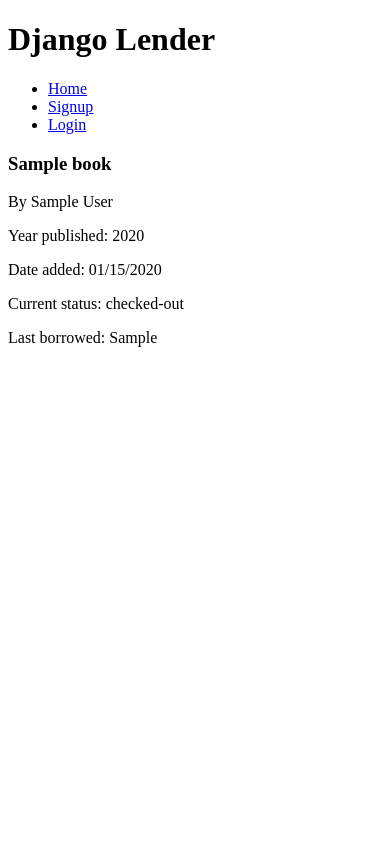
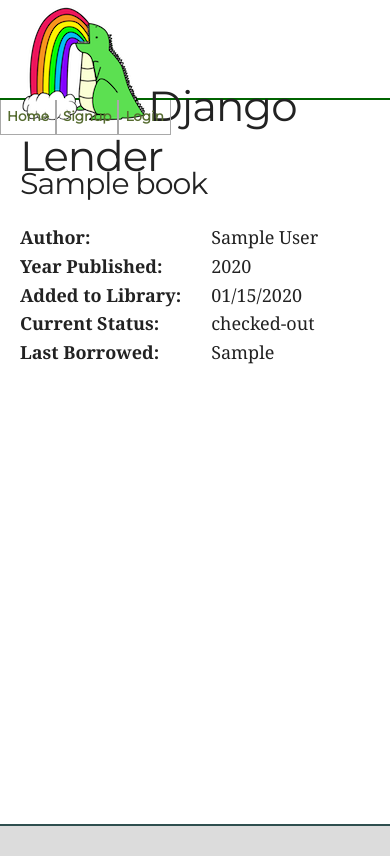
Before and after one commit to TheMiloAnderson/django_lender, a Django app: template books/templates/book_detail.html in a window 390 px wide. Before the commit the page ends 347 px from the top, so only its background shows below. Run offline with Django 3.2, Linux system fonts and the light colour scheme; the template is opened without the code that fills it: most values are stand-ins (such as "Sample title", 1, 10 or a date in 2020).

Commit message:
styled the site

```diff
--- a/books/templates/book_detail.html
+++ b/books/templates/book_detail.html
@@ -7,19 +7,27 @@
 {% block content %}
 <h3>{{ book.title }}</h3>
 
-<p>By {{ book.author }}
-</p>
-
-<p>Year published: {{ book.year }}
-</p>
-
-<p>Date added: {{ book.date_added|date:"SHORT_DATE_FORMAT" }}
-</p>
-
-<p>Current status: {{ book.status }}
-</p>
-
-<p>Last borrowed: {{ book.last_borrowed }}
-</p>
+<table class="detail">
+    <tr>
+        <td>Author:</td>
+        <td>{{ book.author }}</td>
+    </tr>
+    <tr>
+        <td>Year Published:</td>
+        <td>{{ book.year }}</td>
+    </tr>
+    <tr>
+        <td>Added to Library:</td>
+        <td>{{ book.date_added|date:"SHORT_DATE_FORMAT" }}</td>
+    </tr>
+    <tr>
+        <td>Current Status:</td>
+        <td>{{ book.status }}</td>
+    </tr>
+    <tr>
+        <td>Last Borrowed:</td>
+        <td>{{ book.last_borrowed }}</td>
+    </tr>
+</table>
 
 {% endblock content %}
--- a/django_lender_project/settings.py
+++ b/django_lender_project/settings.py
@@ -134,3 +134,4 @@
 # https://docs.djangoproject.com/en/2.1/howto/static-files/
 
 STATIC_URL = '/static/'
+STATIC_ROOT = os.path.join(BASE_DIR, 'static')
--- /dev/null
+++ b/django_lender_project/static/css/base.css
@@ -0,0 +1,56 @@
+header, nav, footer, main h2, main h3, main h4 {
+    font-family: 'Montserrat', sans-serif;
+}
+header, footer {
+    padding: 0px 20px;
+}
+main {
+    padding: 20px;
+    font-family: Georgia, 'Times New Roman', Times, serif;
+}
+main h3 {
+    font-size: 2em;
+}
+nav ul li {
+    list-style-type: none;
+    margin: 0px;
+}
+nav ul li a {
+    display: block;
+    margin: 0px;
+    padding: 5px;
+    padding-left: 20px;
+    border: 1px solid darkgrey;
+    border-top: none;
+    color: darkolivegreen;
+    text-decoration: none;
+    font-weight: bold;
+    font-size: 1.2em;
+}
+nav ul li a:hover {
+    background-color: greenyellow;
+    color: darkorange;
+}
+header {
+    border-bottom: 2px solid darkgreen;
+}
+main p, main table td {
+    font-size: 1.2em;
+}
+main a {
+    color: darkslategray;
+}
+main a:hover {
+    color: darkorange;
+}
+main table thead {
+    font-weight: bold;
+}
+main table td {
+    padding-right: 30px;
+}
+footer {
+    border-top: 2px solid darkslategray;
+    background-color: gainsboro;
+    height: 30px;
+}
--- /dev/null
+++ b/django_lender_project/static/css/layout.css
@@ -0,0 +1,55 @@
+/* Inspired by bitsofco.de/holy-grail-layout-css-grid */
+
+header { grid-area: header; }
+nav { grid-area: nav; }
+main { grid-area: main; }
+footer { grid-area: footer; }
+
+body {
+    display: grid;
+    grid-template-areas:    "header header"
+                            "nav main"
+                            "footer footer";
+    grid-template-columns: 200px 1fr;
+    grid-template-rows: 160px 1fr 30px;
+    min-height: 100vh;
+}
+
+header h5 {
+    float: right;
+}
+main {
+    padding-top: 14px;
+}
+
+
+@media screen and (max-width: 800px) {
+    body {
+        grid-template-areas:    "header"
+                                "nav"
+                                "main"
+                                "footer";
+        grid-template-columns: 100%;
+        grid-template-rows: 100px 50px 1fr 20px;
+    }
+    h1 {
+        font-size: 2.8em;
+    }
+    h4 {
+        font-size: 1.6em;
+    }
+    h5 {
+        font-size: 1.2em;
+    }
+    nav ul li a {
+        float: left;
+        font-size: .9em;
+        padding: 6px;
+    }
+    nav #auth-nav {
+        margin-top: -100%;
+    }
+    nav #auth-nav a {
+        float: right;
+    }
+}
--- /dev/null
+++ b/django_lender_project/static/css/module.css
@@ -0,0 +1,6 @@
+header h1:before {
+    content: url('/static/assets/dino.png');
+}
+main table.detail tr td:nth-child(1) {
+    font-weight: bold;
+}
--- /dev/null
+++ b/django_lender_project/static/css/skeleton.css
@@ -0,0 +1,403 @@
+/*
+* Skeleton V2.0.4
+* Copyright 2014, Dave Gamache
+* www.getskeleton.com
+* Free to use under the MIT license.
+* http://www.opensource.org/licenses/mit-license.php
+* 12/29/2014
+*/
+
+
+/* Table of contents
+––––––––––––––––––––––––––––––––––––––––––––––––––
+- Grid
+- Base Styles
+- Typography
+- Links
+- Buttons
+- Forms
+- Lists
+- Code
+- Tables
+- Spacing
+- Utilities
+- Clearing
+- Media Queries
+*/
+
+
+/* Grid
+–––––––––––––––––––––––––––––––––––––––––––––––––– */
+.container {
+    position: relative;
+    width: 100%;
+    max-width: 1200px;
+    margin: 0 auto;
+    padding: 0 20px;
+    box-sizing: border-box; }
+  .column,
+  .columns {
+    width: 100%;
+    float: left;
+    box-sizing: border-box; }
+
+  /* For devices larger than 400px */
+  @media (min-width: 400px) {
+    .container {
+      width: 85%;
+      padding: 0; }
+  }
+
+  /* For devices larger than 550px */
+  @media (min-width: 550px) {
+    .container {
+      width: 80%; }
+    .column,
+    .columns {
+      margin-left: 4%; }
+    .column:first-child,
+    .columns:first-child {
+      margin-left: 0; }
+
+    .one.column,
+    .one.columns                    { width: 4.66666666667%; }
+    .two.columns                    { width: 13.3333333333%; }
+    .three.columns                  { width: 22%;            }
+    .four.columns                   { width: 30.6666666667%; }
+    .five.columns                   { width: 39.3333333333%; }
+    .six.columns                    { width: 48%;            }
+    .seven.columns                  { width: 56.6666666667%; }
+    .eight.columns                  { width: 65.3333333333%; }
+    .nine.columns                   { width: 74.0%;          }
+    .ten.columns                    { width: 82.6666666667%; }
+    .eleven.columns                 { width: 91.3333333333%; }
+    .twelve.columns                 { width: 100%; margin-left: 0; }
+
+    .one-third.column               { width: 30.6666666667%; }
+    .two-thirds.column              { width: 65.3333333333%; }
+
+    .one-half.column                { width: 48%; }
+
+    /* Offsets */
+    .offset-by-one.column,
+    .offset-by-one.columns          { margin-left: 8.66666666667%; }
+    .offset-by-two.column,
+    .offset-by-two.columns          { margin-left: 17.3333333333%; }
+    .offset-by-three.column,
+    .offset-by-three.columns        { margin-left: 26%;            }
+    .offset-by-four.column,
+    .offset-by-four.columns         { margin-left: 34.6666666667%; }
+    .offset-by-five.column,
+    .offset-by-five.columns         { margin-left: 43.3333333333%; }
+    .offset-by-six.column,
+    .offset-by-six.columns          { margin-left: 52%;            }
+    .offset-by-seven.column,
+    .offset-by-seven.columns        { margin-left: 60.6666666667%; }
+    .offset-by-eight.column,
+    .offset-by-eight.columns        { margin-left: 69.3333333333%; }
+    .offset-by-nine.column,
+    .offset-by-nine.columns         { margin-left: 78.0%;          }
+    .offset-by-ten.column,
+    .offset-by-ten.columns          { margin-left: 86.6666666667%; }
+    .offset-by-eleven.column,
+    .offset-by-eleven.columns       { margin-left: 95.3333333333%; }
+
+    .offset-by-one-third.column,
+    .offset-by-one-third.columns    { margin-left: 34.6666666667%; }
+    .offset-by-two-thirds.column,
+    .offset-by-two-thirds.columns   { margin-left: 69.3333333333%; }
+
+    .offset-by-one-half.column,
+    .offset-by-one-half.columns     { margin-left: 52%; }
+
+  }
+
+
+  /* Base Styles
+  –––––––––––––––––––––––––––––––––––––––––––––––––– */
+  /* NOTE
+  html is set to 62.5% so that all the REM measurements throughout Skeleton
+  are based on 10px sizing. So basically 1.5rem = 15px :) */
+  html {
+    font-size: 62.5%; }
+  body {
+    font-size: 1.5em; /* currently ems cause chrome bug misinterpreting rems on body element */
+    line-height: 1.6;
+    font-weight: 400;
+    font-family: "Raleway", "HelveticaNeue", "Helvetica Neue", Helvetica, Arial, sans-serif;
+    color: #222; }
+
+
+  /* Typography
+  –––––––––––––––––––––––––––––––––––––––––––––––––– */
+  h1, h2, h3, h4, h5, h6 {
+    margin-top: 0;
+    margin-bottom: 2rem;
+    font-weight: 300; }
+  h1 { font-size: 4.0rem; line-height: 1.2;  letter-spacing: -.1rem;}
+  h2 { font-size: 3.6rem; line-height: 1.25; letter-spacing: -.1rem; }
+  h3 { font-size: 3.0rem; line-height: 1.3;  letter-spacing: -.1rem; }
+  h4 { font-size: 2.4rem; line-height: 1.35; letter-spacing: -.08rem; }
+  h5 { font-size: 1.8rem; line-height: 1.5;  letter-spacing: -.05rem; }
+  h6 { font-size: 1.5rem; line-height: 1.6;  letter-spacing: 0; }
+
+  /* Larger than phablet */
+  @media (min-width: 550px) {
+    h1 { font-size: 5.0rem; }
+    h2 { font-size: 4.2rem; }
+    h3 { font-size: 3.6rem; }
+    h4 { font-size: 3.0rem; }
+    h5 { font-size: 2.4rem; }
+    h6 { font-size: 1.5rem; }
+  }
+
+  p {
+    margin-top: 0; }
+
+
+  /* Links
+  –––––––––––––––––––––––––––––––––––––––––––––––––– */
+  a {
+    color: #1EAEDB; }
+  a:hover {
+    color: #0FA0CE; }
+
+
+  /* Buttons
+  –––––––––––––––––––––––––––––––––––––––––––––––––– */
+  .button,
+  button,
+  input[type="submit"],
+  input[type="reset"],
+  input[type="button"] {
+    display: inline-block;
+    height: 38px;
+    padding: 0 30px;
+    color: #555;
+    text-align: center;
+    font-size: 11px;
+    font-weight: 600;
+    line-height: 38px;
+    letter-spacing: .1rem;
+    text-transform: uppercase;
+    text-decoration: none;
+    white-space: nowrap;
+    background-color: transparent;
+    border-radius: 4px;
+    border: 1px solid #bbb;
+    cursor: pointer;
+    box-sizing: border-box; }
+  .button:hover,
+  button:hover,
+  input[type="submit"]:hover,
+  input[type="reset"]:hover,
+  input[type="button"]:hover,
+  .button:focus,
+  button:focus,
+  input[type="submit"]:focus,
+  input[type="reset"]:focus,
+  input[type="button"]:focus {
+    color: #333;
+    border-color: #888;
+    outline: 0; }
+  .button.button-primary,
+  button.button-primary,
+  input[type="submit"].button-primary,
+  input[type="reset"].button-primary,
+  input[type="button"].button-primary {
+    color: #FFF;
+    background-color: #33C3F0;
+    border-color: #33C3F0; }
+  .button.button-primary:hover,
+  button.button-primary:hover,
+  input[type="submit"].button-primary:hover,
+  input[type="reset"].button-primary:hover,
+  input[type="button"].button-primary:hover,
+  .button.button-primary:focus,
+  button.button-primary:focus,
+  input[type="submit"].button-primary:focus,
+  input[type="reset"].button-primary:focus,
+  input[type="button"].button-primary:focus {
+    color: #FFF;
+    background-color: #1EAEDB;
+    border-color: #1EAEDB; }
+
+
+  /* Forms
+  –––––––––––––––––––––––––––––––––––––––––––––––––– */
+  input[type="email"],
+  input[type="number"],
+  input[type="search"],
+  input[type="text"],
+  input[type="tel"],
+  input[type="url"],
+  input[type="password"],
+  textarea,
+  select {
+    height: 38px;
+    padding: 6px 10px; /* The 6px vertically centers text on FF, ignored by Webkit */
+    background-color: #fff;
+    border: 1px solid #D1D1D1;
+    border-radius: 4px;
+    box-shadow: none;
+    box-sizing: border-box; }
+  /* Removes awkward default styles on some inputs for iOS */
+  input[type="email"],
+  input[type="number"],
+  input[type="search"],
+  input[type="text"],
+  input[type="tel"],
+  input[type="url"],
+  input[type="password"],
+  textarea {
+    -webkit-appearance: none;
+       -moz-appearance: none;
+            appearance: none; }
+  textarea {
+    min-height: 65px;
+    padding-top: 6px;
+    padding-bottom: 6px; }
+  input[type="email"]:focus,
+  input[type="number"]:focus,
+  input[type="search"]:focus,
+  input[type="text"]:focus,
+  input[type="tel"]:focus,
+  input[type="url"]:focus,
+  input[type="password"]:focus,
+  textarea:focus,
+  select:focus {
+    border: 1px solid #33C3F0;
+    outline: 0; }
+  label,
+  legend {
+    display: block;
+    margin-bottom: .5rem;
+    font-weight: 600; }
+  fieldset {
+    padding: 0;
+    border-width: 0; }
+  input[type="checkbox"],
+  input[type="radio"] {
+    display: inline; }
+  label > .label-body {
+    display: inline-block;
+    margin-left: .5rem;
+    font-weight: normal; }
+
+
+  /* Lists
+  –––––––––––––––––––––––––––––––––––––––––––––––––– */
+  ul {
+    list-style: circle inside; }
+  ol {
+    list-style: decimal inside; }
+  ol, ul {
+    padding-left: 0;
+    margin-top: 0; }
+  ul ul,
+  ul ol,
+  ol ol,
+  ol ul {
+    margin: 1.5rem 0 1.5rem 3rem;
+    font-size: 90%; }
+  li {
+    margin-bottom: 1rem; }
+
+
+  /* Code
+  –––––––––––––––––––––––––––––––––––––––––––––––––– */
+  code {
+    padding: .2rem .5rem;
+    margin: 0 .2rem;
+    font-size: 90%;
+    white-space: nowrap;
+    background: #F1F1F1;
+    border: 1px solid #E1E1E1;
+    border-radius: 4px; }
+  pre > code {
+    display: block;
+    padding: 1rem 1.5rem;
+    white-space: pre; }
+
+
+  /* Spacing
+  –––––––––––––––––––––––––––––––––––––––––––––––––– */
+  button,
+  .button {
+    margin-bottom: 1rem; }
+  input,
+  textarea,
+  select,
+  fieldset {
+    margin-bottom: 1.5rem; }
+  pre,
+  blockquote,
+  dl,
+  figure,
+  table,
+  p,
+  ul,
+  ol,
+  form {
+    margin-bottom: 2.5rem; }
+
+
+  /* Utilities
+  –––––––––––––––––––––––––––––––––––––––––––––––––– */
+  .u-full-width {
+    width: 100%;
+    box-sizing: border-box; }
+  .u-max-full-width {
+    max-width: 100%;
+    box-sizing: border-box; }
+  .u-pull-right {
+    float: right; }
+  .u-pull-left {
+    float: left; }
+
+
+  /* Misc
+  –––––––––––––––––––––––––––––––––––––––––––––––––– */
+  hr {
+    margin-top: 3rem;
+    margin-bottom: 3.5rem;
+    border-width: 0;
+    border-top: 1px solid #E1E1E1; }
+
+
+  /* Clearing
+  –––––––––––––––––––––––––––––––––––––––––––––––––– */
+
+  /* Self Clearing Goodness */
+  .container:after,
+  .row:after,
+  .u-cf {
+    content: "";
+    display: table;
+    clear: both; }
+
+
+  /* Media Queries
+  –––––––––––––––––––––––––––––––––––––––––––––––––– */
+  /*
+  Note: The best way to structure the use of media queries is to create the queries
+  near the relevant code. For example, if you wanted to change the styles for buttons
+  on small devices, paste the mobile query code up in the buttons section and style it
+  there.
+  */
+
+
+  /* Larger than mobile */
+  @media (min-width: 400px) {}
+
+  /* Larger than phablet (also point when grid becomes active) */
+  @media (min-width: 550px) {}
+
+  /* Larger than tablet */
+  @media (min-width: 750px) {}
+
+  /* Larger than desktop */
+  @media (min-width: 1000px) {}
+
+  /* Larger than Desktop HD */
+  @media (min-width: 1200px) {}
--- a/django_lender_project/templates/generic/base.html
+++ b/django_lender_project/templates/generic/base.html
@@ -1,9 +1,17 @@
+{% load static %}
 <!DOCTYPE html>
 <html lang= "en">
     <head>
         <meta charset ="UTF-8">
         <meta name = "viewport content" content = "width+device-width, initial-scal=1.0">
         <meta http-equiv = "X-UA-Compatible" content = "ie=edge">
+        <link rel="icon" type="image/png" href="{% static 'assets/dino.png' %}">
+        <link href="https://fonts.googleapis.com/css?family=Montserrat" rel="stylesheet">
+        <link rel="stylesheet" href="{% static 'css/normalize.css' %}">
+        <link rel="stylesheet" href="{% static 'css/skeleton.css' %}">
+        <link rel="stylesheet" href="{% static 'css/base.css' %}">
+        <link rel="stylesheet" href="{% static 'css/layout.css' %}">
+        <link rel="stylesheet" href="{% static 'css/module.css' %}">
         {% block title %}
         {% endblock title %}
     </head>
```
Also changed, not shown: books/templates/books_list.html (+15 -5 lines), django_lender_project/static/assets/dino.png (added), django_lender_project/static/css/normalize.css (added), 1 other file.
